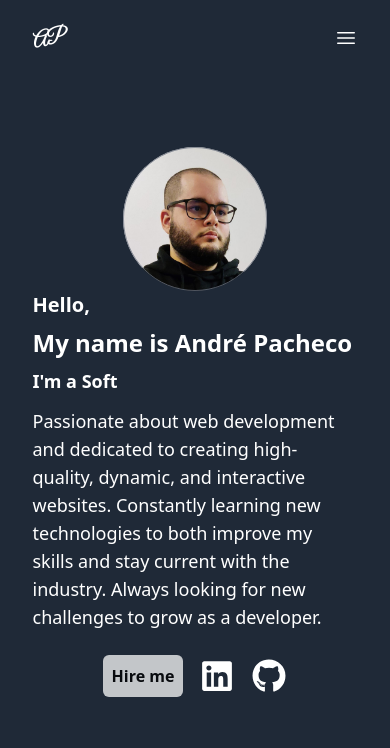
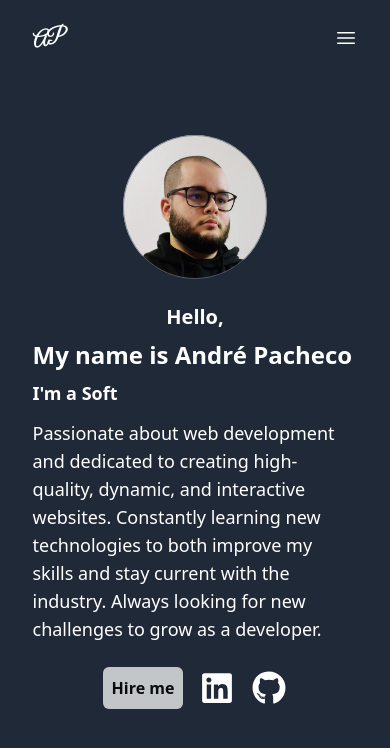
Before and after one commit to AndreMP97/portfolio, a React (Create React App) app: page / in a window 390 px wide. Shown: the top 748 px of the page. Built offline with nearby package versions, Linux system fonts and the light colour scheme.

Commit message:
mobile styling change

```diff
--- a/src/components/hero/index.jsx
+++ b/src/components/hero/index.jsx
@@ -39,7 +39,7 @@ export default function Hero() {
                             delay: 1,
                             duration: 0.5
                         }}
-                        className="text-white">
+                        className="text-white self-center mt-6 md:self-start lg:mt-0">
                         Hello,
                     </motion.h2>
                     <motion.h1
```
